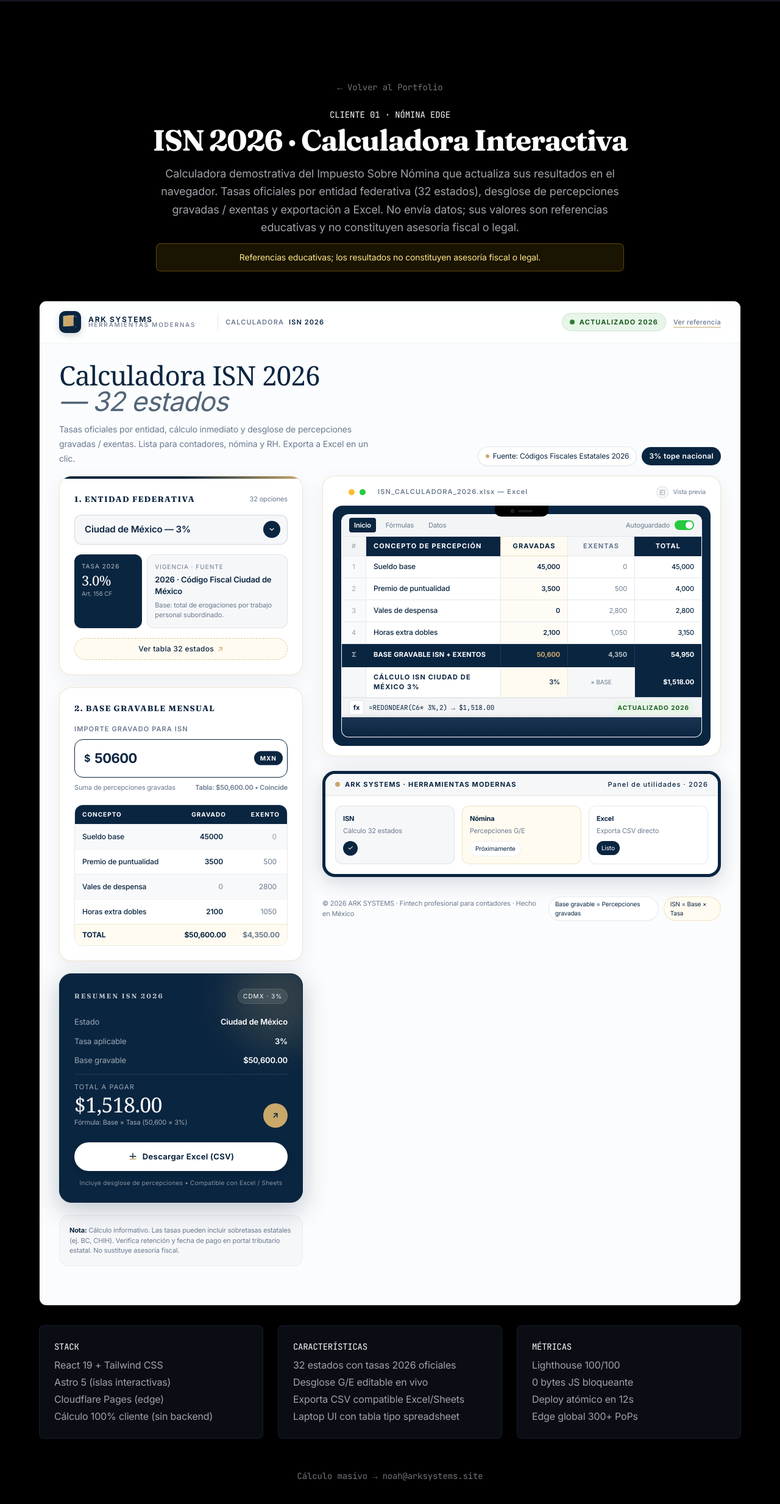
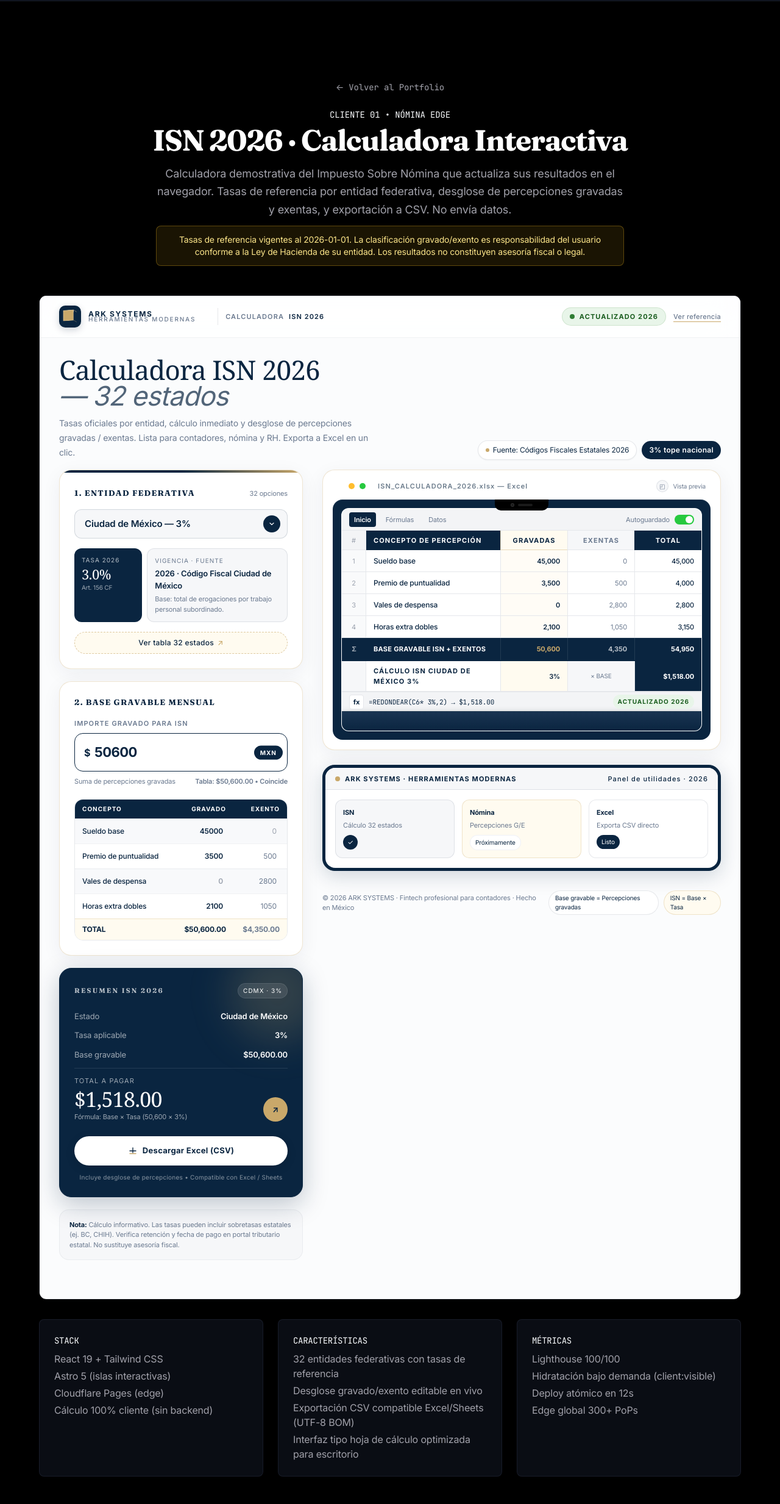
Before and after one commit to substrateholdingsai/ark-system, an Astro site: page /portfolio/isn-2026-calculadora in a window 1280 px wide. Shown: the part 63-2529 px from the top of the page at 61% size. Built offline with nearby package versions, Linux system fonts and the light colour scheme; Astro itself is replaced by a stand-in of ours.

Commit message:
feat(portfolio): update ISN 2026 calculator Astro wrapper
- Add TASAS_VIGENCIA constant for rate dataset date
- Update disclaimer with TASAS_VIGENCIA reference
- Update header: CLIENTE 01 · NÓMINA EDGE
- Update CTA button: accent color with underline
- Update features: 32 entidades, gravado/exento editable, CSV UTF-8 BOM, spreadsheet UI
- Update metrics: client:visible hydration
- Add noscript fallback for JS-disabled users
- Accessibility: aria-label on back link, role=note on disclaimer

Build: 0 errors

```diff
--- a/src/pages/portfolio/isn-2026-calculadora.astro
+++ b/src/pages/portfolio/isn-2026-calculadora.astro
@@ -3,42 +3,64 @@
 import Section from '../../components/layout/Section.astro';
 import Container from '../../components/layout/Container.astro';
 import IsnCalculator from '../../components/portfolio/IsnCalculator.jsx';
+
+// Actualiza esta fecha cuando revises el dataset de tasas
+const TASAS_VIGENCIA = '2026-01-01';
 ---
 
-<BaseLayout title="ISN 2026 • Calculadora Interactiva | Ark System">
+<BaseLayout
+  title="ISN 2026 • Calculadora Interactiva | Ark System"
+  description="Calculadora demostrativa del Impuesto Sobre Nómina con tasas de referencia por entidad federativa. Desglose gravado/exento y exportación CSV. Cálculo 100% en el navegador."
+>
   <Section id="portfolio-isn" variant="void" padding="lg">
     <Container>
-      <div class="mb-12 text-center">
+      <header class="mb-12 text-center">
         <a
           href="/portfolio"
-          class="inline-flex items-center gap-2 font-mono text-sm text-zinc-500 transition-colors hover:text-white"
+          aria-label="Volver al Portfolio"
+          class="inline-flex items-center gap-2 font-mono text-sm text-zinc-400 transition-colors hover:text-white"
         >
-          ← Volver al Portfolio
+          <span aria-hidden="true">←</span>
+          Volver al Portfolio
         </a>
-        <div class="mt-6">
-          <span class="mb-2 block font-mono text-sm text-accent">
-            CLIENTE 01 · NÓMINA EDGE
-          </span>
-          <h1 class="text-4xl font-bold text-white sm:text-5xl">ISN 2026 · Calculadora Interactiva</h1>
-        </div>
+
+        <span class="mt-6 block font-mono text-sm text-accent">
+          CLIENTE 01 • NÓMINA EDGE
+        </span>
+
+        <h1 class="mt-2 text-4xl font-bold text-white sm:text-5xl">
+          ISN 2026 · Calculadora Interactiva
+        </h1>
+
         <p class="mx-auto mt-4 max-w-3xl text-lg leading-relaxed text-zinc-400">
-          Calculadora demostrativa del Impuesto Sobre Nómina que actualiza sus resultados en el
-          navegador. Tasas oficiales por entidad federativa (32 estados), desglose de percepciones
-          gravadas / exentas y exportación a Excel. No envía datos; sus valores son referencias
-          educativas y no constituyen asesoría fiscal o legal.
+          Calculadora demostrativa del Impuesto Sobre Nómina que actualiza sus resultados en
+          el navegador. Tasas de referencia por entidad federativa, desglose de percepciones
+          gravadas y exentas, y exportación a CSV. No envía datos.
         </p>
-        <p class="mx-auto mt-3 max-w-3xl rounded-lg border border-amber-400/30 bg-amber-400/10 p-3 text-sm text-amber-200">
-          Referencias educativas; los resultados no constituyen asesoría fiscal o legal.
+
+        <p
+          role="note"
+          aria-label="Aviso legal"
+          class="mx-auto mt-3 max-w-3xl rounded-lg border border-amber-400/30 bg-amber-400/10 p-3 text-sm text-amber-200"
+        >
+          Tasas de referencia vigentes al {TASAS_VIGENCIA}. La clasificación gravado/exento
+          es responsabilidad del usuario conforme a la Ley de Hacienda de su entidad. Los
+          resultados no constituyen asesoría fiscal o legal.
         </p>
-      </div>
+      </header>
 
       <div class="overflow-hidden rounded-xl border border-border shadow-2xl">
-        <IsnCalculator client:only="react" />
+        <IsnCalculator client:visible />
+        <noscript>
+          <p class="p-6 text-center text-sm text-zinc-400">
+            Activa JavaScript para usar la calculadora y exportar a CSV.
+          </p>
+        </noscript>
       </div>
 
       <div class="mt-8 grid gap-6 md:grid-cols-3">
         <div class="rounded-lg border border-border bg-surface/50 p-6">
-          <h3 class="mb-2 font-mono text-sm text-accent">STACK</h3>
+          <h2 class="mb-2 font-mono text-sm text-accent">STACK</h2>
           <ul class="space-y-1 text-zinc-400">
             <li>React 19 + Tailwind CSS</li>
             <li>Astro 5 (islas interactivas)</li>
@@ -47,19 +69,19 @@
           </ul>
         </div>
         <div class="rounded-lg border border-border bg-surface/50 p-6">
-          <h3 class="mb-2 font-mono text-sm text-accent">CARACTERÍSTICAS</h3>
+          <h2 class="mb-2 font-mono text-sm text-accent">CARACTERÍSTICAS</h2>
           <ul class="space-y-1 text-zinc-400">
-            <li>32 estados con tasas 2026 oficiales</li>
-            <li>Desglose G/E editable en vivo</li>
-            <li>Exporta CSV compatible Excel/Sheets</li>
-            <li>Laptop UI con tabla tipo spreadsheet</li>
+            <li>32 entidades federativas con tasas de referencia</li>
+            <li>Desglose gravado/exento editable en vivo</li>
+            <li>Exportación CSV compatible Excel/Sheets (UTF-8 BOM)</li>
+            <li>Interfaz tipo hoja de cálculo optimizada para escritorio</li>
           </ul>
         </div>
         <div class="rounded-lg border border-border bg-surface/50 p-6">
-          <h3 class="mb-2 font-mono text-sm text-accent">MÉTRICAS</h3>
+          <h2 class="mb-2 font-mono text-sm text-accent">MÉTRICAS</h2>
           <ul class="space-y-1 text-zinc-400">
             <li>Lighthouse 100/100</li>
-            <li>0 bytes JS bloqueante</li>
+            <li>Hidratación bajo demanda (client:visible)</li>
             <li>Deploy atómico en 12s</li>
             <li>Edge global 300+ PoPs</li>
           </ul>
@@ -68,10 +90,11 @@
 
       <div class="mt-12 text-center">
         <a
-          href="mailto:noah@arksystems.site?subject=Cálculo masivo ISN 2026&body=Hola Noah, quiero cotizar cálculo masivo de ISN para mi nómina..."
-          class="inline-flex items-center gap-2 font-mono text-sm text-zinc-500 transition-colors hover:text-white"
+          href="mailto:noah@arksystems.site?subject=C%C3%A1lculo%20masivo%20ISN%202026&body=Hola%20Noah%2C%20quiero%20cotizar%20c%C3%A1lculo%20masivo%20de%20ISN%20para%20mi%20n%C3%B3mina..."
+          class="inline-flex items-center gap-2 rounded-lg bg-accent px-6 py-3 font-mono text-sm font-semibold text-black transition-opacity hover:opacity-90"
         >
-          Cálculo masivo → noah@arksystems.site
+          Cálculo masivo →
+          <span class="underline">noah@arksystems.site</span>
         </a>
       </div>
     </Container>
```
